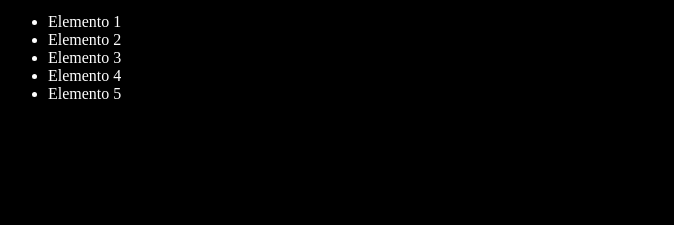
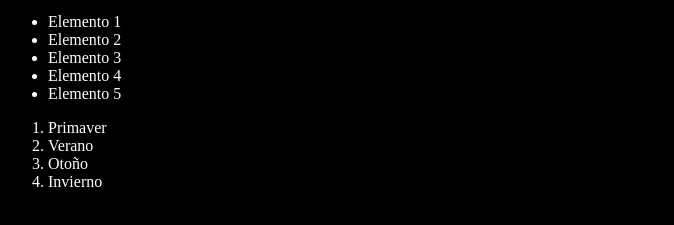
Before and after one commit to jlgarcia0308/youtube-git, a plain HTML site: page index.html in a window 1280 px wide. Shown: the part 101-326 px from the top of the page, without its empty margins (0-674 px from the left). Drawn offline with Linux system fonts and the light colour scheme.

Commit message:
Agregando las estaciones del año

```diff
--- a/index.html
+++ b/index.html
@@ -20,6 +20,12 @@
       <li>Elemento 4</li>
       <li>Elemento 5</li>
     </ul>
+    <ol>
+      <li>Primaver</li>
+      <li>Verano</li>
+      <li>Otoño</li>
+      <li>Invierno</li>
+    </ol>
     <script src="index.js"></script>
   </body>
 </html>
```
